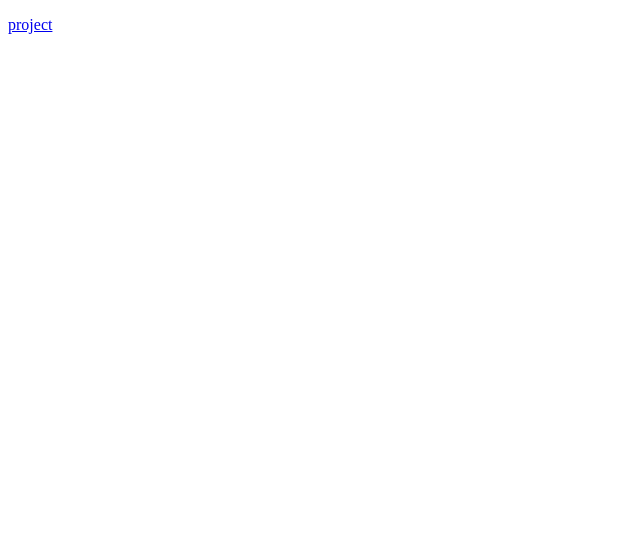
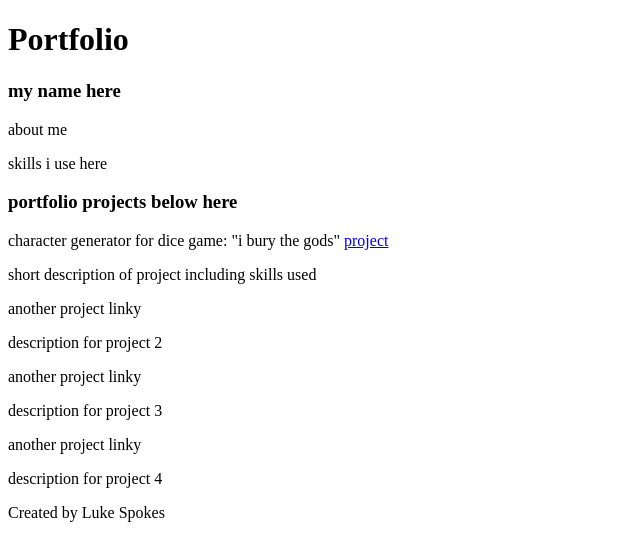
Before and after one commit to SazerakNoir/SazerakNoir.github.io, a plain HTML site: page index.html in a window 1280 px wide. Shown: the whole page, without its empty margins (0-640 px from the left). Drawn offline with Linux system fonts and the light colour scheme.

Commit message:
add more info

```diff
--- a/index.html
+++ b/index.html
@@ -1,16 +1,54 @@
 <!DOCTYPE html>
 <html lang="en">
-<head>
-    <meta charset="UTF-8">
-    <meta http-equiv="X-UA-Compatible" content="IE=edge">
-    <meta name="viewport" content="width=device-width, initial-scale=1.0">
+  <head>
+    <meta charset="UTF-8" />
+    <meta http-equiv="X-UA-Compatible" content="IE=edge" />
+    <meta name="viewport" content="width=device-width, initial-scale=1.0" />
     <title>Portfolio</title>
+  </head>
+  <body>
+    <header>
+      <nav>
+        <div>
+          <!-- nav bar stuff here-->
+        </div>
+      </nav>
+    </header>
+    <h1>Portfolio</h1>
+    <h3>my name here</h3>
+    <div>
+      <p>about me</p>
+      <p>skills i use here</p>
+    </div>
 
-</head>
-<body>
-    <p>
-        <a href="pages/Bury_the_gods_project/bury_the_gods_project.html">project</a>
-    </p>
+    <h3>portfolio projects below here</h3>
+    <div>
+      character generator for dice game: "i bury the gods"
+      <a href="pages/Bury_the_gods_project/bury_the_gods_project.html"
+        >project</a
+      >
+      <p>short description of project including skills used</p>
+    </div>
 
-</body>
+    <div>
+      another project
+      <a>linky</a>
+      <p>description for project 2</p>
+    </div>
+
+    <div>
+      another project
+      <a>linky</a>
+      <p>description for project 3</p>
+    </div>
+    <div>
+      another project
+      <a>linky</a>
+      <p>description for project 4</p>
+    </div>
+    <footer>
+      <p>Created by Luke Spokes</p>
+      <!--   link icons to git hub, linkedin -->
+    </footer>
+  </body>
 </html>
```
Also changed, not shown: pages/Bury_the_gods_project/bury_the_gods_project.html (+7 -2 lines).
